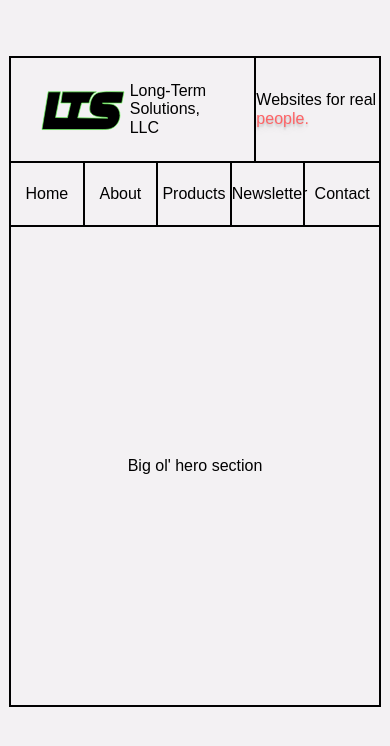
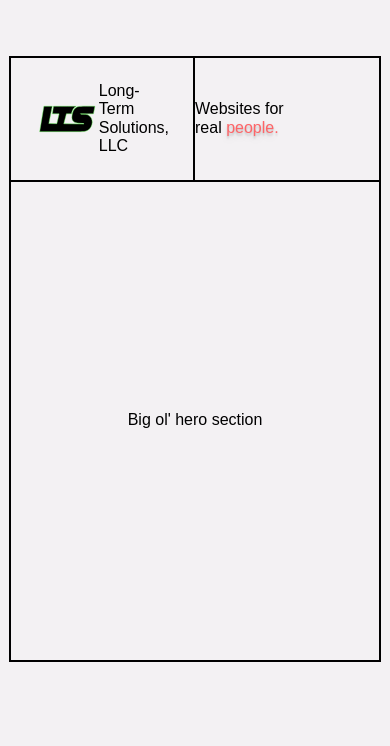
Before and after one commit to jeustan/lts-web-2, a website: page src/index.html in a window 390 px wide. Drawn offline with Linux system fonts and the light colour scheme.

Commit message:
nav responsive 1

```diff
--- a/src/index.html
+++ b/src/index.html
@@ -10,7 +10,13 @@
   <body class="bg-mauve-100">
     <div class="container">
       <header>
-          <div class="grid grid-cols-3 grid-rows-1 items-center divide-x-2 border-b-2 border-r-2 divide-black-500">
+          <div class="grid grid-rows-1
+            grid-cols-3
+            max-lg:grid-cols-4
+            items-center divide-x-2
+            border-b-2 border-r-2 divide-black-500"
+
+            >
 
             <div class="h-full p-6 col-span-2">
               <a href="#home" class="flex flex-row items-center">
@@ -19,12 +25,15 @@
               </a>
             </div>
 
-            <div class="h-full col-span-1 flex-auto flex justify-center items-center m-0 md:text-sm lg:text-xl xl:text-2xl 2xl:text-4xl">
+            <div class="h-full
+              col-span-1
+              flex-auto flex justify-center items-center m-0
+              md:text-sm lg:text-xl xl:text-2xl 2xl:text-4xl">
               <h2>Websites for real <span class="text-red-400 text-shadow-lg">people.</span></h2>
             </div>
           </div>
 
-          <nav>
+          <nav class="max-lg:hidden lg:block">
               <ul class="h-[4rem] grid grid-cols-5 grid-rows-1 items-center text-center divide-x-2 border-b-2 border-r-2 divide-black-500">
                   <li class="h-full content-center cursor-pointer hover:bg-lime-200/50"><a href="#home">Home</a></li>
                   <li class="h-full content-center cursor-pointer hover:bg-lime-200/50"><a href="#about">About</a></li>
```
Also changed, not shown: src/output.css.
